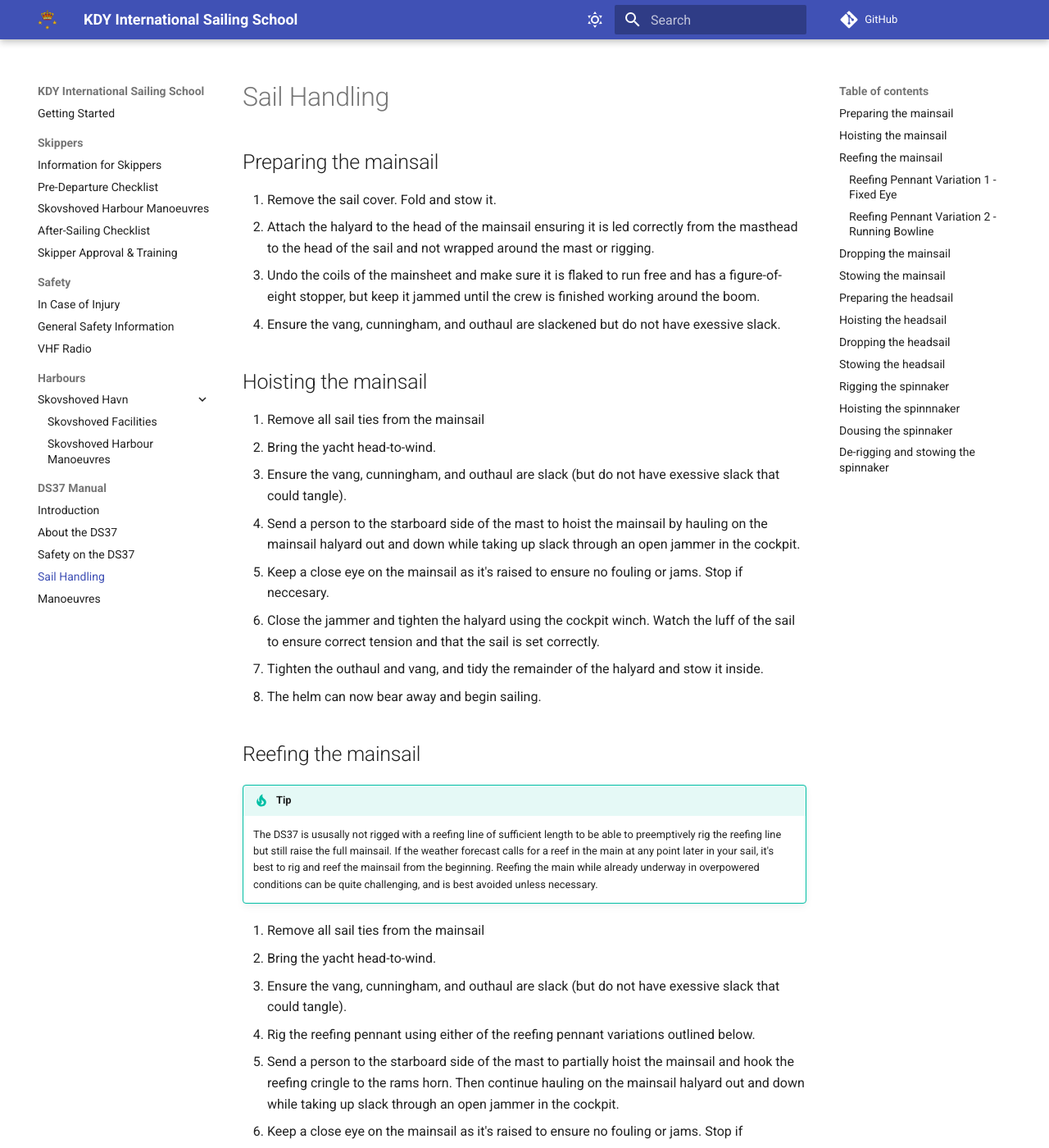
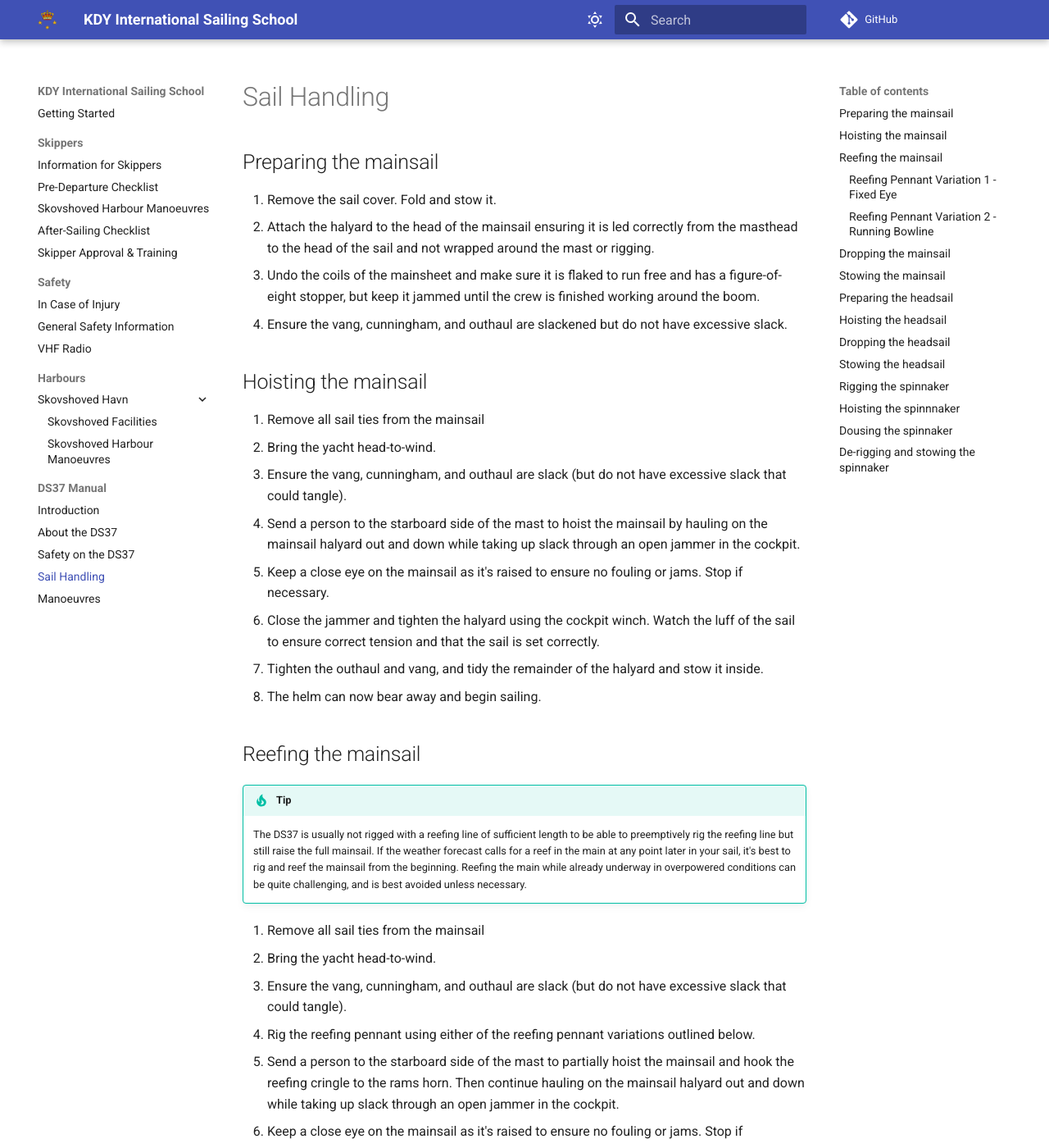
Before and after one commit to x123/kdy-iss, an MkDocs documentation site: the page built from docs/sail-handling.md, in a window 1280 px wide and 1400 px high. Shown: the whole window at 82% size. Built offline with MkDocs 1.6.1 and Material for MkDocs 9.7.7, drawn with Linux system fonts in a browser that asks for light colours; comment, search, counter and statistics services are not loaded; some of the changed text lies outside the part shown.

Commit message:
more spelling fixes

```diff
--- a/docs/sail-handling.md
+++ b/docs/sail-handling.md
@@ -8,19 +8,19 @@
    has a figure-of-eight stopper, but keep it jammed until the crew is finished
    working around the boom.
 4. Ensure the vang, cunningham, and outhaul are slackened but do not have
-   exessive slack.
+   excessive slack.
 
 # Hoisting the mainsail
 
 1. Remove all sail ties from the mainsail
 2. Bring the yacht head-to-wind.
-3. Ensure the vang, cunningham, and outhaul are slack (but do not have exessive
-   slack that could tangle).
+3. Ensure the vang, cunningham, and outhaul are slack (but do not have
+   excessive slack that could tangle).
 4. Send a person to the starboard side of the mast to hoist the mainsail by
    hauling on the mainsail halyard out and down while taking up slack through
    an open jammer in the cockpit.
 5. Keep a close eye on the mainsail as it's raised to ensure no fouling or
-   jams. Stop if neccesary.
+   jams. Stop if necessary.
 6. Close the jammer and tighten the halyard using the cockpit winch. Watch the
    luff of the sail to ensure correct tension and that the sail is set
    correctly.
@@ -32,7 +32,7 @@
 
 !!! Tip
 
-    The DS37 is ususally not rigged with a reefing line of sufficient length to
+    The DS37 is usually not rigged with a reefing line of sufficient length to
     be able to preemptively rig the reefing line but still raise the full mainsail.
     If the weather forecast calls for a reef in the main at any point later in your
     sail, it's best to rig and reef the mainsail from the beginning. Reefing the
@@ -41,8 +41,8 @@
 
 1. Remove all sail ties from the mainsail
 2. Bring the yacht head-to-wind.
-3. Ensure the vang, cunningham, and outhaul are slack (but do not have exessive
-   slack that could tangle).
+3. Ensure the vang, cunningham, and outhaul are slack (but do not have
+   excessive slack that could tangle).
 4. Rig the reefing pennant using either of the reefing pennant variations
    outlined below.
 5. Send a person to the starboard side of the mast to partially hoist the
@@ -50,7 +50,7 @@
    hauling on the mainsail halyard out and down while taking up slack through
    an open jammer in the cockpit.
 6. Keep a close eye on the mainsail as it's raised to ensure no fouling or
-   jams. Stop if neccesary.
+   jams. Stop if necessary.
 7. Close the jammer and tighten the halyard using the cockpit winch. Watch the
    luff of the sail to ensure correct tension and that the sail is set
    correctly.
@@ -100,8 +100,8 @@
 2. Take a few wraps of the mainsail halyard around the winch, with the jammer
    still closed.
 3. Bring the yacht head-to-wind.
-4. Ensure the vang, cunningham, and outhaul are slack (but do not have exessive
-   slack that could tangle).
+4. Ensure the vang, cunningham, and outhaul are slack (but do not have
+   excessive slack that could tangle).
 5. When ready to drop, open the mainsail jammer and whip the coils up and off
    of the winch to release the halyard.
 6. Crew at the mast may help bringing the sail down by pulling the luff down.
```
Also changed, not shown: docs/kdy-safety.md (+3 -3 lines), docs/pre-departure-checklist.md (+1 -1 lines).
